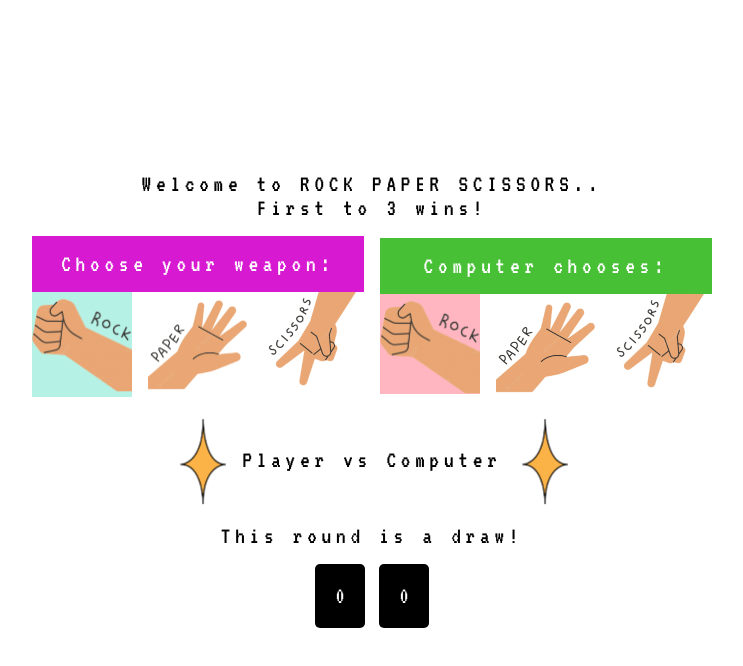
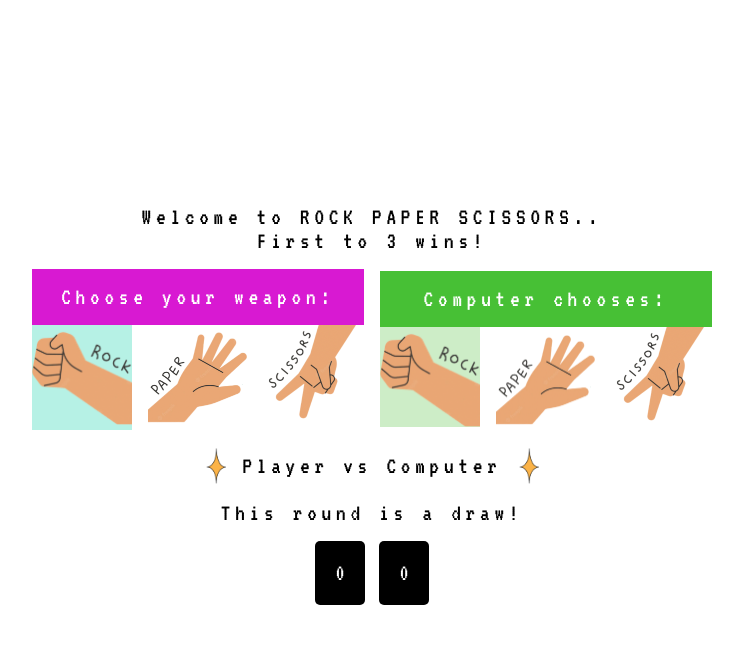
Before and after one commit to weepotty/rockpaperscissors, a plain HTML site: page index.html in a window 1280 px wide. Both pictures are taken after a click on the button 350 px from the left and 356 px from the top of the page. Shown: the whole page, without its empty margins (268-1011 px from the left). Drawn offline with Linux system fonts and the light colour scheme.

Commit message:
remove padding, remove roundwinner declaration when game is over :

```diff
--- a/index.html
+++ b/index.html
@@ -61,10 +61,13 @@
         </div>
         <div id="players" class="flex">
           <img src=images/sparkle.png >
+
           <p>Player vs Computer</p>
+
           <img src=images/sparkle.png>
         </div>
-        <div id="round-winner"></div>
+        <p id="round-winner">Who will prevail?</p>
+
         <div id="scoreboard">
           <span class="score" id="player-total">0</span>
           <span class="score" id="computer-total">0</span>
--- a/index.js
+++ b/index.js
@@ -20,11 +20,11 @@ const getComputerChoice = () => {
     pic.style.backgroundColor = "white";
   });
   if (choice === "rock") {
-    document.getElementById("img-rock").style.backgroundColor = "lightpink";
+    document.getElementById("img-rock").style.backgroundColor = "#cdedc7";
   } else if (choice === "paper") {
-    document.getElementById("img-paper").style.backgroundColor = "lightpink";
+    document.getElementById("img-paper").style.backgroundColor = "#cdedc7";
   } else if (choice === "scissors") {
-    document.getElementById("img-scissors").style.backgroundColor = "lightpink";
+    document.getElementById("img-scissors").style.backgroundColor = "#cdedc7";
   }
 
   return choice;
@@ -66,6 +66,7 @@ function playRound(playerSelection, computerSelection) {
 function changeDisplay() {
   replay.classList.remove("hide");
   winnerDeclaration.classList.remove("hide");
+  roundWinner.classList.add("hide");
 }
 
 function checkFinalScore() {
--- a/styles.css
+++ b/styles.css
@@ -2,6 +2,7 @@ body {
   font-size: 1.5rem;
   font-family: "VT323", monospace, sans-serif;
   letter-spacing: 0.5ch;
+  box-sizing: border-box;
 }
 @media screen and (min-width: 600px) {
   .wrapper {
@@ -13,6 +14,7 @@ body {
 }
 
 .container {
+  padding-top: 10px;
   display: flex;
   justify-content: center;
   align-items: center;
@@ -76,10 +78,11 @@ button:focus {
 }
 #players p {
   flex-shrink: 0;
+  margin: 0;
 }
 
 #players img {
-  max-width: 50px;
+  max-height: 40px;
 }
 .score {
   background-color: black;
@@ -95,8 +98,13 @@ button:focus {
 }
 #replay {
   background-color: rgb(85, 229, 214);
+  background-color: #cdedc7;
   color: black;
 }
 div {
   text-align: center;
 }
+#round-winner {
+  margin: 0;
+  padding: 0;
+}
```
